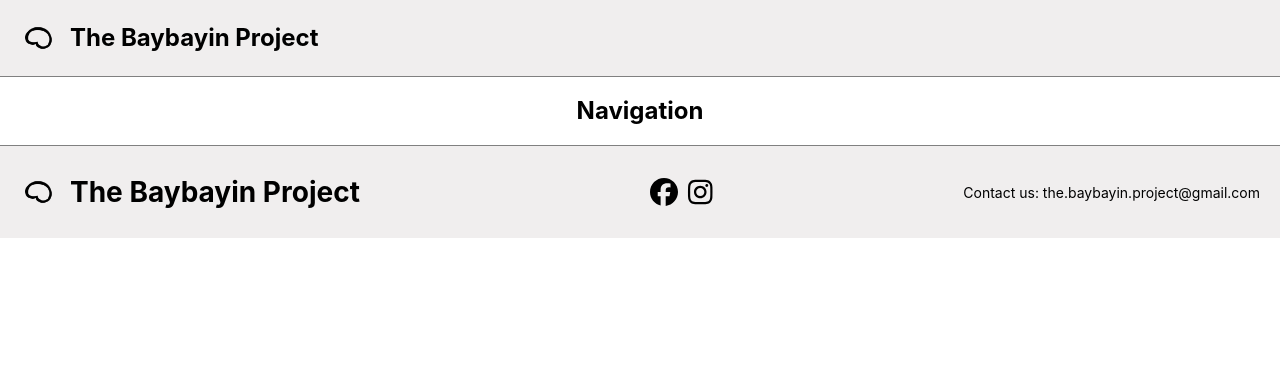
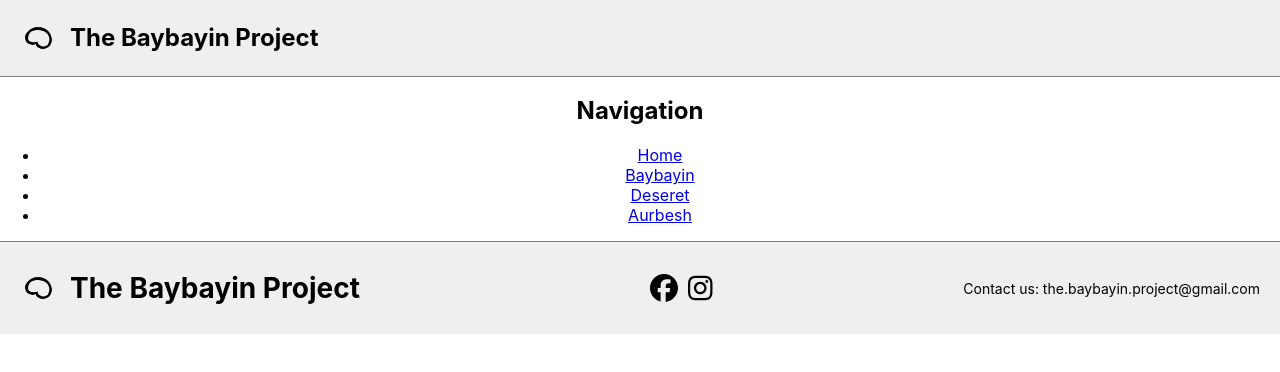
Before and after one commit to cmckinney-59/the-baybayin-project, a React (Vite) app: page / in a window 1280 px wide. Shown: the top 372 px of the page. Built offline with nearby package versions, Linux system fonts and the light colour scheme.

Commit message:
added nav buttons

```diff
--- a/src/components/Navigation/Navigation.tsx
+++ b/src/components/Navigation/Navigation.tsx
@@ -1,11 +1,26 @@
 import type { JSX } from "react";
 import "./Navigation.css";
+import { Link } from "react-router-dom";
 
 export default function Navigation(): JSX.Element {
   return (
     <nav className="App-Navigation">
       <div className="Navigation-content">
         <h1 className="App-Navigation-Text">Navigation</h1>
+        <ul>
+          <li>
+            <Link to="/">Home</Link>
+          </li>
+          <li>
+            <Link to="/baybayin">Baybayin</Link>
+          </li>
+          <li>
+            <Link to="/deseret">Deseret</Link>
+          </li>
+          <li>
+            <Link to="/aurbesh">Aurbesh</Link>
+          </li>
+        </ul>
       </div>
     </nav>
   );
```
